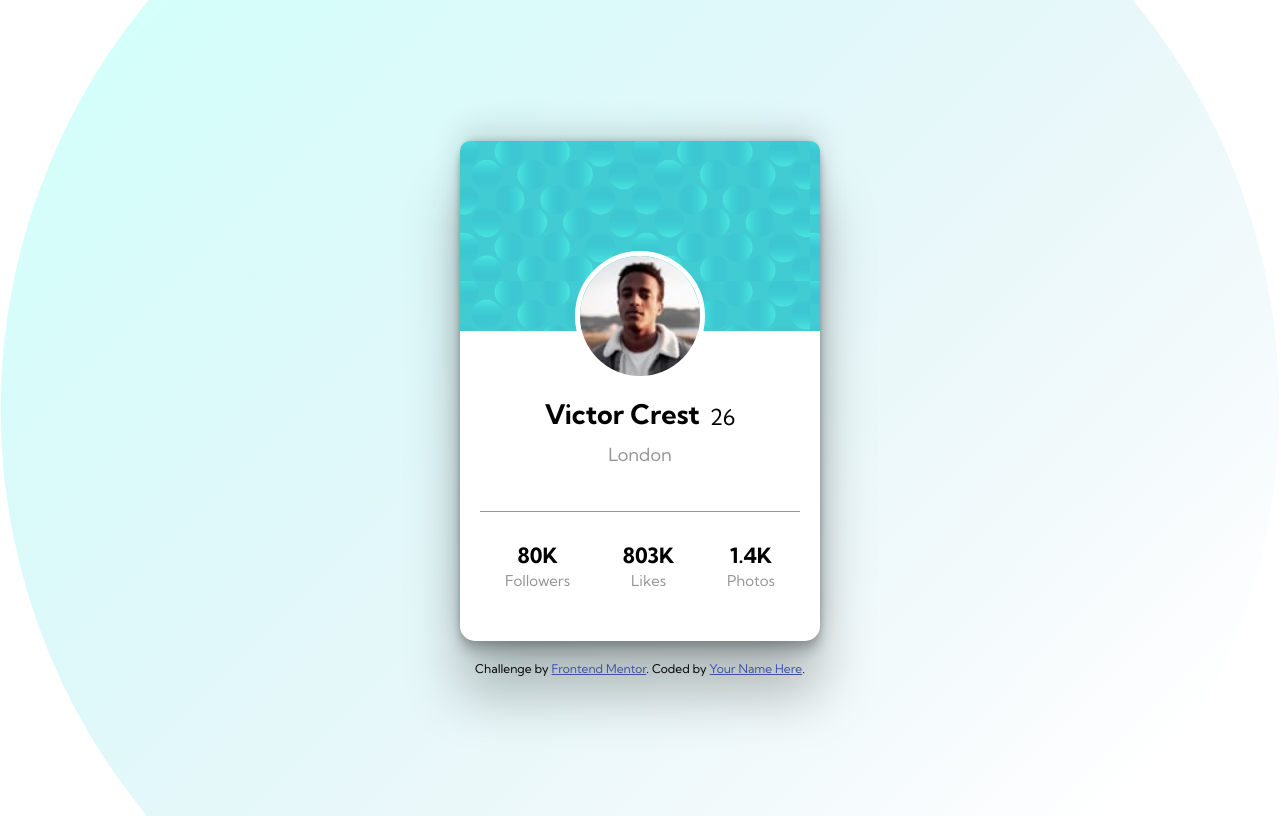
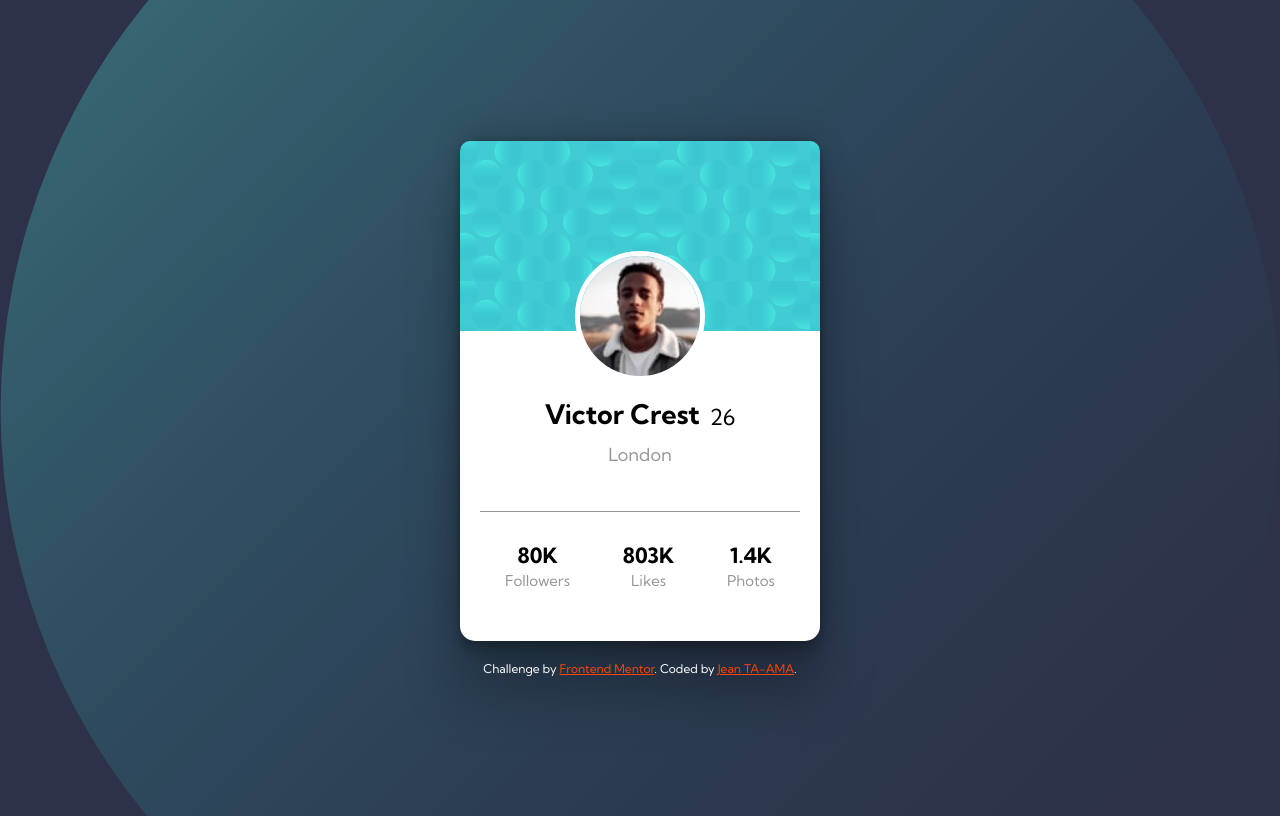
Before and after one commit to cryptososso/profile-card-component-main, a plain HTML site: page index.html in a window 1280 px wide. Drawn offline with Linux system fonts and the light colour scheme.

Commit message:
background

```diff
--- a/index.html
+++ b/index.html
@@ -10,9 +10,12 @@
 
 </head>
 <body>
-  <div class="card">
-  <div class="header"></div>
- <main>
+
+<div class="card">
+
+<div class="header"></div>
+
+<main>
   <img class="image" src="./images/image-victor.jpg" alt="image profile victor">
   <div class="info">
     <div class="name">
@@ -45,7 +48,7 @@
   </div>
   <footer class="attribution">
     Challenge by <a href="https://www.frontendmentor.io?ref=challenge" target="_blank">Frontend Mentor</a>.
-    Coded by <a href="#">Your Name Here</a>.
+    Coded by <a href="#">Jean TA-AMA</a>.
   </footer>
 </body>
 </html>
--- a/style.css
+++ b/style.css
@@ -2,6 +2,7 @@
 
 
 body{
+   background: hsl(229, 23%, 23%);
    background-image: url('./images/bg-pattern-bottom.svg');
    background-repeat: no-repeat;
    background-position: center;
@@ -128,9 +129,10 @@ body{
    { font-size: 12px;
       margin-top: 20px;
       text-align: center;
+      color: #fff;
    }
 
 .attribution a
-  { color: hsl(228, 45%, 44%);
+  { color: orangered;
 
   }
```
